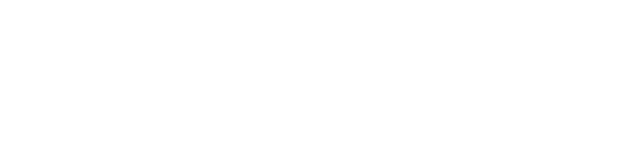
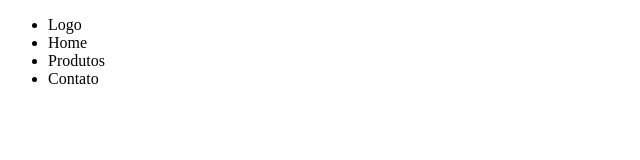
Before and after one commit to Al-Felipe/ecommerce-camiseta, a plain HTML site: page index.html in a window 1280 px wide. Shown: the whole page, without its empty margins (0-640 px from the left). Drawn offline with Linux system fonts and the light colour scheme.

Commit message:
Add header

```diff
--- a/index.html
+++ b/index.html
@@ -5,5 +5,16 @@
         <meta name="viewport" content="width=device-width, initial-scale=1.0" />
         <title>Document</title>
     </head>
-    <body></body>
+    <body>
+        <header>
+            <nav>
+                <ul>
+                    <li id="logo">Logo</li>
+                    <li>Home</li>
+                    <li>Produtos</li>
+                    <li>Contato</li>
+                </ul>
+            </nav>
+        </header>
+    </body>
 </html>
```
